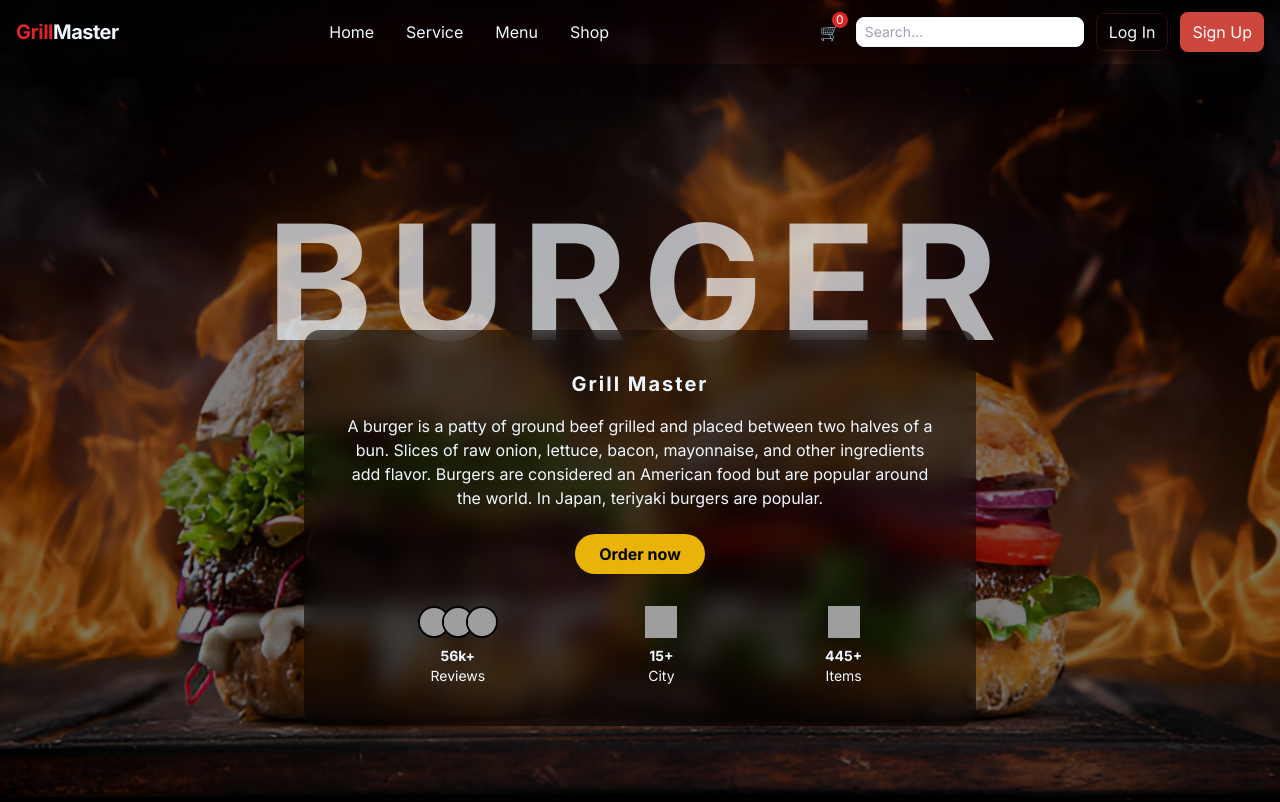
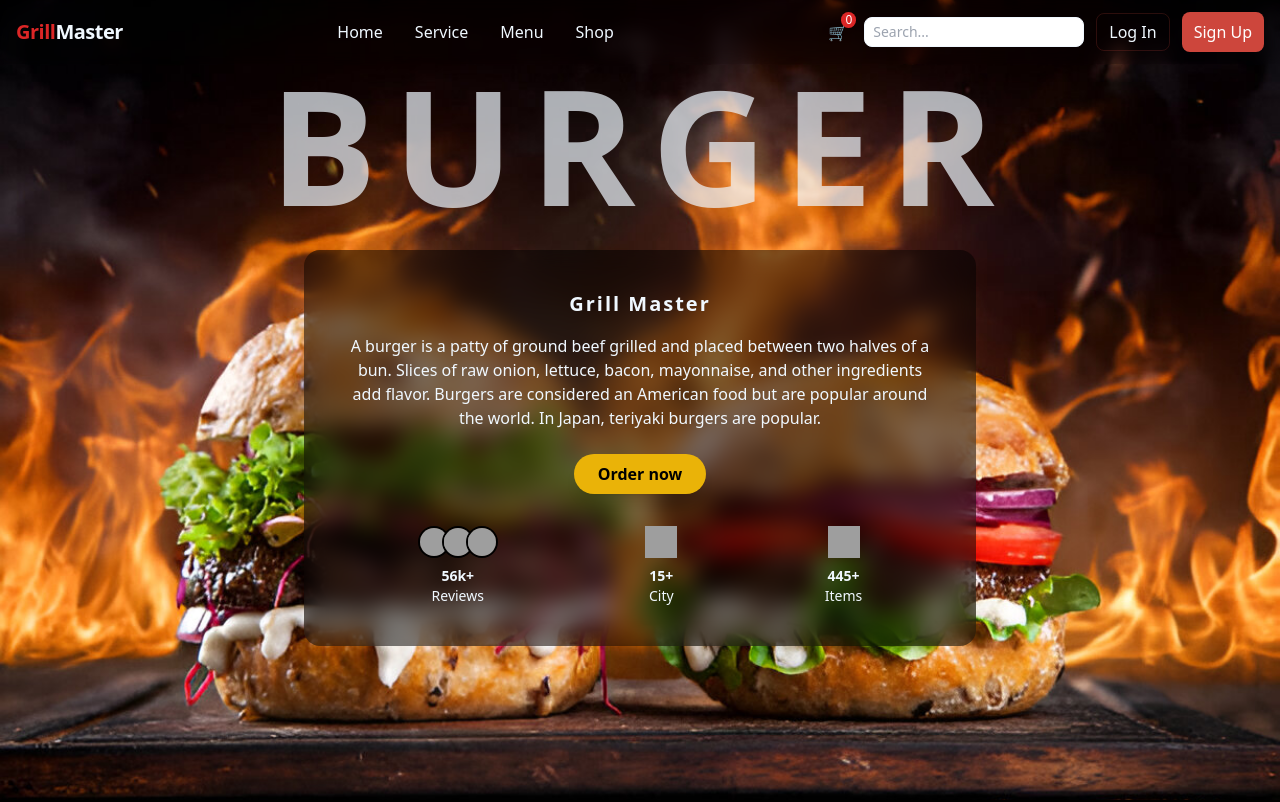
Before and after one commit to rishinduyohan/GrillMaster-Pos-System, a plain HTML site: page index.html in a window 1280 px wide. Shown: the top 802 px of the page. Drawn offline with nearby package versions, Linux system fonts and the light colour scheme; grey boxes are pictures that could not be loaded.

Commit message:
Remove background border from hero section

```diff
--- a/index.html
+++ b/index.html
@@ -14,7 +14,7 @@
     rel="stylesheet">
 </head>
 
-<body class="bg-black text-secondary font-body">
+<body class="bg-black text-white font-sans">
   <div>
     <img src="assets/images/background.jpg" alt="burger background"
       class="absolute inset-0 w-full h-full object-cover -z-10">
@@ -23,9 +23,10 @@
 
     <!-- Hero -->
     <section class="relative flex flex-col items-center justify-center text-center min-h-screen px-6">
-      <div class="absolute inset-0 bg-black/50 -z-10"></div>
+      <div class="absolute inset-0 -z-10">
       <h1 class="text-6xl sm:text-8xl lg:text-[10rem] font-extrabold tracking-widest text-gray-200 opacity-70">BURGER
       </h1>
+      </div>
       <div class="bg-black/50 backdrop-blur-md mt-[-2rem] p-6 sm:p-10 rounded-2xl max-w-2xl">
         <h2 class="text-xl font-bold mb-4 tracking-widest">Grill Master</h2>
         <p class="text-gray-200 text-sm sm:text-base leading-relaxed">
@@ -63,8 +64,8 @@
         </div>
       </div>
     </section>
+  </div>
 
-  </div>
   <!-- About Us-->
   <section id="about" class="py-16 mt-8 "
     style="background-image: url('assets/images/steptodown.com545537.jpg'); background-size: cover; background-position: center; background-attachment: fixed;">
```
